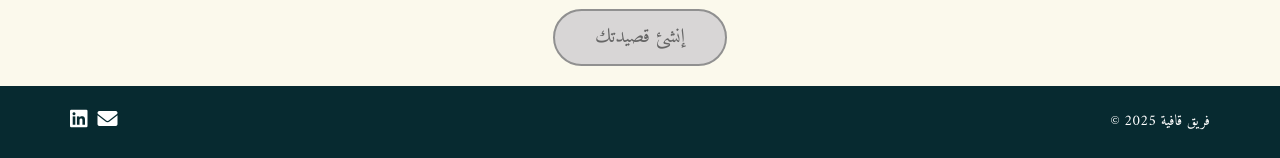
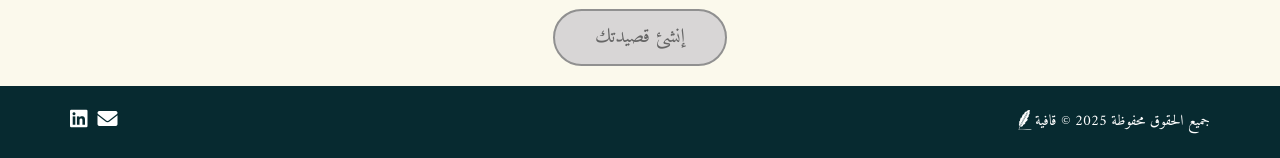
Before and after one commit to WalaaAlluqmani/Qafiah, a FastAPI app: page / in a window 1280 px wide. Shown: the part 689-847 px from the top of the page. Run offline with FastAPI, Linux system fonts and the light colour scheme.

Commit message:
ابديت للفوتر النااري

```diff
--- a/static/StyleSheets/poetry_generation.css
+++ b/static/StyleSheets/poetry_generation.css
@@ -166,6 +166,7 @@ body {
 }
 
 /* -------------------------- footer -------------------------- */
+
 .footer {
     background-color: #072A30;
     color: white;
@@ -179,6 +180,18 @@ body {
     justify-content: space-between;
     justify-items: center;
     align-items: center;
+}
+
+.footer-content {
+    display: flex;
+    align-items: center;
+    justify-content: center;
+}
+
+.feather-icon {
+    width: 20px;
+    /* حجم الريشة */
+    margin-bottom: 2%;
 }
 
 .social-icons {
@@ -201,7 +214,7 @@ body {
 .footer-text {
     text-align: right;
     justify-content: right;
-    padding: 0 30px;
+    padding-right: 30px;
 }
 
 .container {
--- a/templates/poetry_generation.html
+++ b/templates/poetry_generation.html
@@ -100,7 +100,10 @@
                     <i class="fas fa-envelope"></i>
                 </a>
             </div>
-                <p class="footer-text">© فريق قافية 2025</p>
+            <div class="footer-content">
+                <img src="static/images/feather.png" alt="Feather" class="feather-icon">
+                <p class="footer-text">جميع الحقوق محفوظة 2025 © قافية</p>
+            </div>
         </div>
     </footer>
 
```
Also changed, not shown: static/StyleSheets/Poetry_display.css (+26 -19 lines), templates/poetry_display.html (+6 -2 lines), static/images/feather.png (added). Lines whose indentation alone changed are shown as unchanged.
